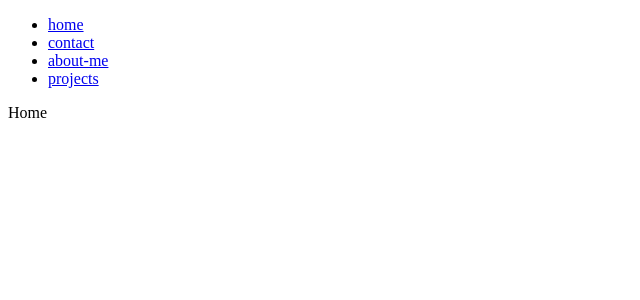
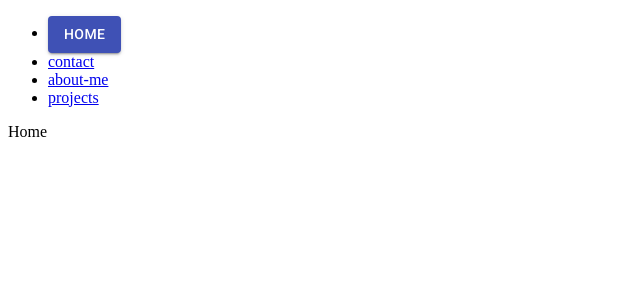
Before and after one commit to olninio/2019.07.30_router, a React (Create React App) app: page / in a window 1280 px wide. Shown: the top 300 px of the page, without its empty margins (0-640 px from the left). Built offline with nearby package versions, Linux system fonts and the light colour scheme.

Commit message:
added button from material ui

```diff
--- a/src/App.js
+++ b/src/App.js
@@ -1,5 +1,7 @@
 import React from 'react';
 import { BrowserRouter as Router, Route, Link} from 'react-router-dom'
+
+import Button from '@material-ui/core/Button';
 
 import Contact from './Contact'
 import Home from './Home'
@@ -13,7 +15,10 @@
   <div>
     <ul>
       <li>
-        <Link to={'/home'}>home</Link>
+        <Link to={'/home'}>
+          <Button variant={"contained"} color={"primary"}>
+          Home</Button>
+        </Link>
       </li>
       <li>
         <Link to={'/contact'}>contact</Link>
```
